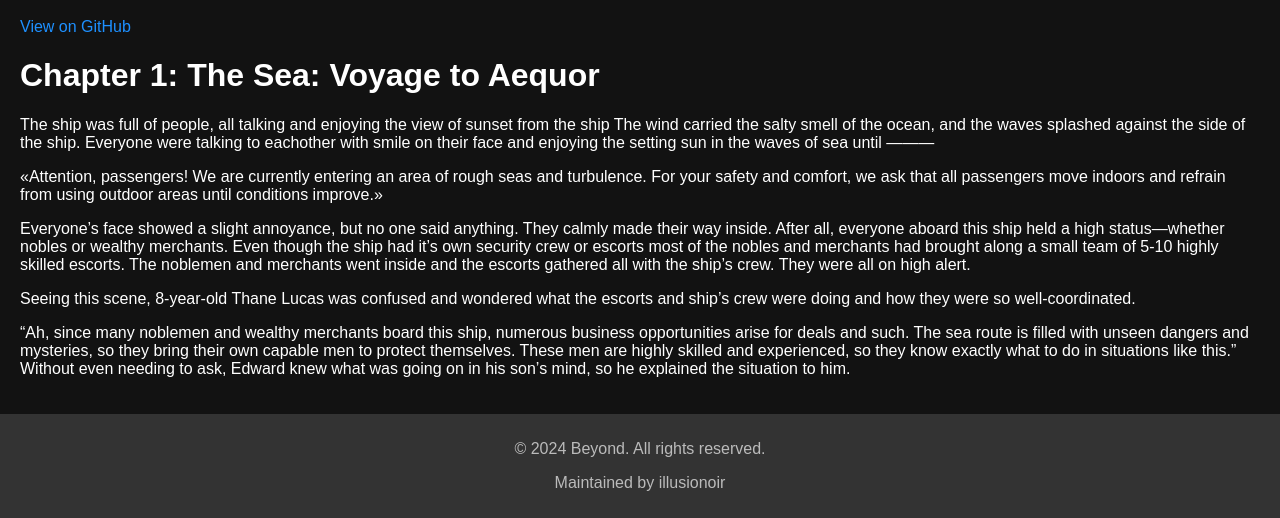
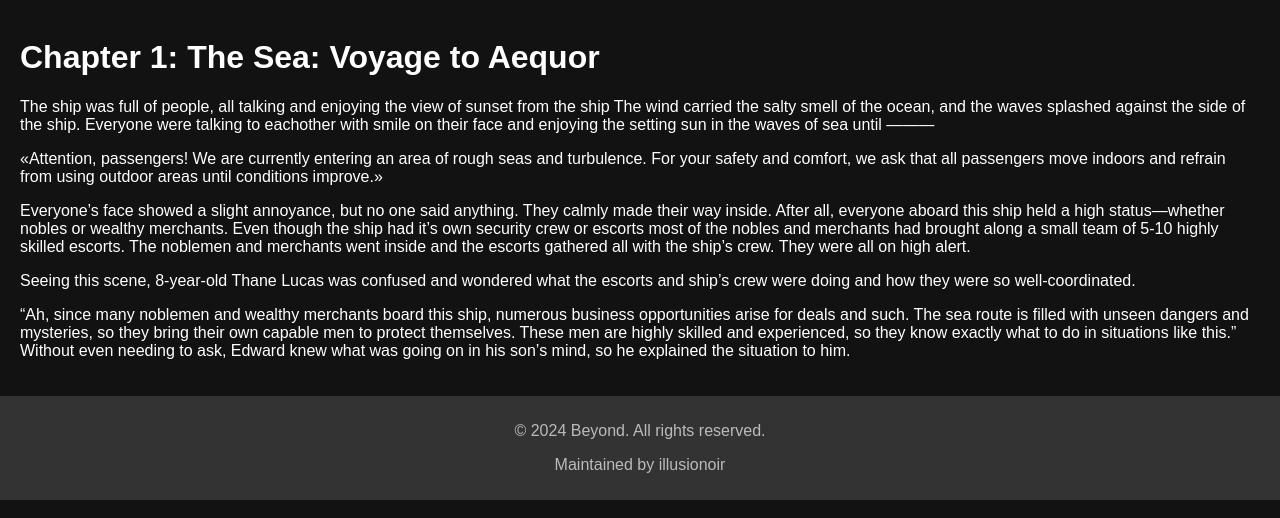
Before and after one commit to Illusionoir/Beyond, a Jekyll site: the page built from chapters/chapter1.md, in a window 1280 px wide. Shown: the part 682-1200 px from the top of the page. Built offline with Jekyll 4.4.1, drawn with Linux system fonts in a browser that asks for light colours; some web fonts are replaced; our own code applies the rules of GitHub Pages for plain Markdown files.

Commit message:
Update default.html

```diff
--- a/_layouts/default.html
+++ b/_layouts/default.html
@@ -11,14 +11,14 @@
 
 <body>
   <header>
+
+
     <h1>{{ site.title }}</h1>
+
+
   </header>
 
   <main>
-    <a href="https://github.com/{{ site.github.username }}/{{ site.github.repository }} " target="_blank" class="btn btn-primary btn-sm">
-    View on GitHub
-    </a>
-
     {{ content }} <!-- This is where page content will go -->
   </main>
 
```
